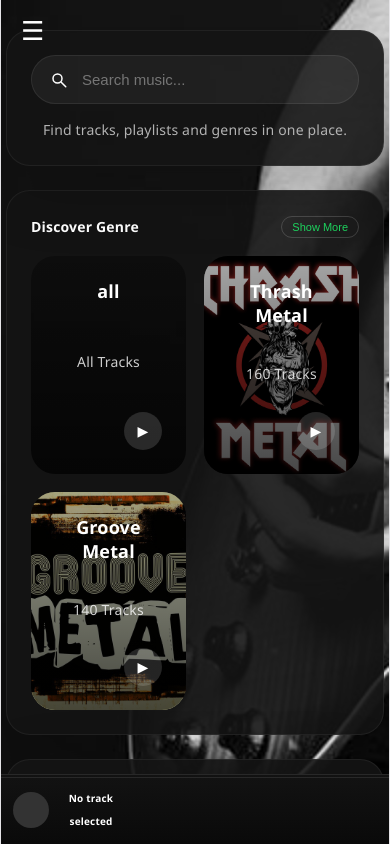
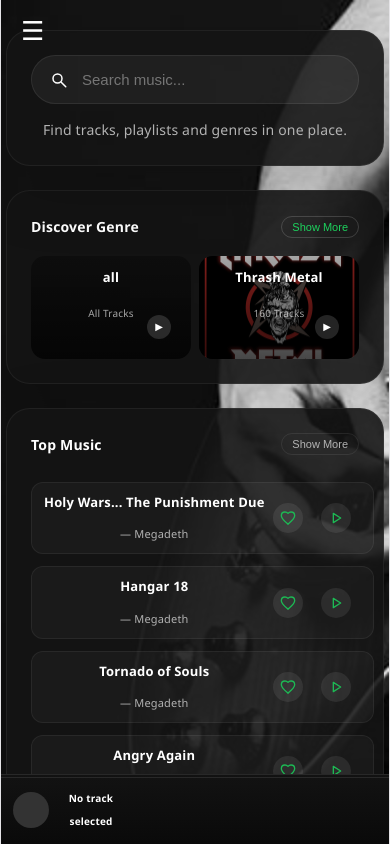
Before and after one commit to shkm-nazar-pupsik/spotify-cover, a React (Vite) app: page / in a window 390 px wide. Built offline with nearby package versions, Linux system fonts and the light colour scheme.

Commit message:
feat: Пофіксив адаптивність жанрів

```diff
--- a/src/App.css
+++ b/src/App.css
@@ -728,6 +728,69 @@
 .fa-comment-dots {
     margin-left: -27.5px;
 }
+/* Базовий стиль для великих екранів (наприклад, по 4 або 5 в ряд) */
+.genres-container {
+    display: grid;
+    grid-template-columns: repeat(auto-fill, minmax(180px, 1fr));
+    gap: 16px;
+    width: 100%;
+}
+
+/* Мобільна версія (менше 780px) — строго по 2 в ряд */
+/* Базова сітка для десктопа */
+.genre-grid {
+    display: grid;
+    grid-template-columns: repeat(auto-fill, minmax(200px, 1fr));
+    gap: 16px;
+}
+
+/* Адаптив для екранів до 780px */
+@media (max-width: 780px) {
+    .genre-grid {
+        /* Рівно 2 колонки */
+        grid-template-columns: 1fr 1fr;
+        gap: 10px;
+    }
+
+    .genre-card {
+        /* Зменшуємо вдвічі: менше padding та висота */
+        padding: 12px;
+        min-height: 80px;
+        border-radius: 14px;
+        position: relative;
+        overflow: hidden;
+    }
+
+    .genre-title {
+        font-size: 13px; /* Було 16-18px */
+        margin-bottom: 4px;
+    }
+
+    .genre-count {
+        font-size: 10px; /* Було 12-13px */
+        opacity: 0.8;
+    }
+
+    .genre-action {
+        /* Зменшуємо кнопку Play на картці */
+        width: 24px;
+        height: 24px;
+        font-size: 10px;
+        bottom: 10px;
+        right: 10px;
+    }
+}
+
+/* Для дуже вузьких екранів */
+@media (max-width: 400px) {
+    .genre-grid {
+        gap: 8px;
+    }
+
+    .genre-card {
+        padding: 10px;
+    }
+}
 
 /* Footer / Now Playing */
 .footer {
--- a/src/Genres.jsx
+++ b/src/Genres.jsx
@@ -1,7 +1,7 @@
+import { useState, useEffect } from 'react'
 import './App.css'
-import { useState } from 'react' // Імпортуємо useState
 
-const genres = [
+const genresData = [
     { title: 'all', count: 'All Tracks', accent: 'all' },
     { title: 'Thrash Metal', count: '160 Tracks', accent: 'gr1' },
     { title: 'Groove Metal', count: '140 Tracks', accent: 'gr3' },
@@ -10,19 +10,28 @@
 ]
 
 export default function Genres({ onGenreSelect }) {
-    // Стан для контролю кількості карток
     const [isExpanded, setIsExpanded] = useState(false)
+    const [isMobile, setIsMobile] = useState(window.innerWidth <= 780)
 
-    // Визначаємо, які жанри показувати (спочатку тільки 3)
-    const visibleGenres = isExpanded ? genres : genres.slice(0, 3)
+    // Слідкуємо за розміром екрана
+    useEffect(() => {
+        const handleResize = () => {
+            setIsMobile(window.innerWidth <= 780)
+        }
+        window.addEventListener('resize', handleResize)
+        return () => window.removeEventListener('resize', handleResize)
+    }, [])
+
+    // Визначаємо ліміт: 2 для мобілок, 3 для ПК
+    const limit = isMobile ? 2 : 3
+    const visibleGenres = isExpanded ? genresData : genresData.slice(0, limit)
 
     return (
         <section className="genres-section card-panel">
             <div className="section-header">
                 <span className="section-label">Discover Genre</span>
 
-                {/* Показуємо кнопку тільки якщо жанрів більше 3 */}
-                {genres.length > 3 && (
+                {genresData.length > limit && (
                     <button
                         className="pill-button"
                         onClick={() => setIsExpanded(!isExpanded)}
@@ -37,8 +46,7 @@
                     <article
                         key={genre.title}
                         className={`genre-card genre-${genre.accent}`}
-                        onClick={() => onGenreSelect(genre.title)}
-                        style={{ cursor: 'pointer' }}
+                        onClick={() => onGenreSelect && onGenreSelect(genre.title)}
                     >
                         <div className="genre-title">{genre.title}</div>
                         <div className="genre-count">{genre.count}</div>
```
